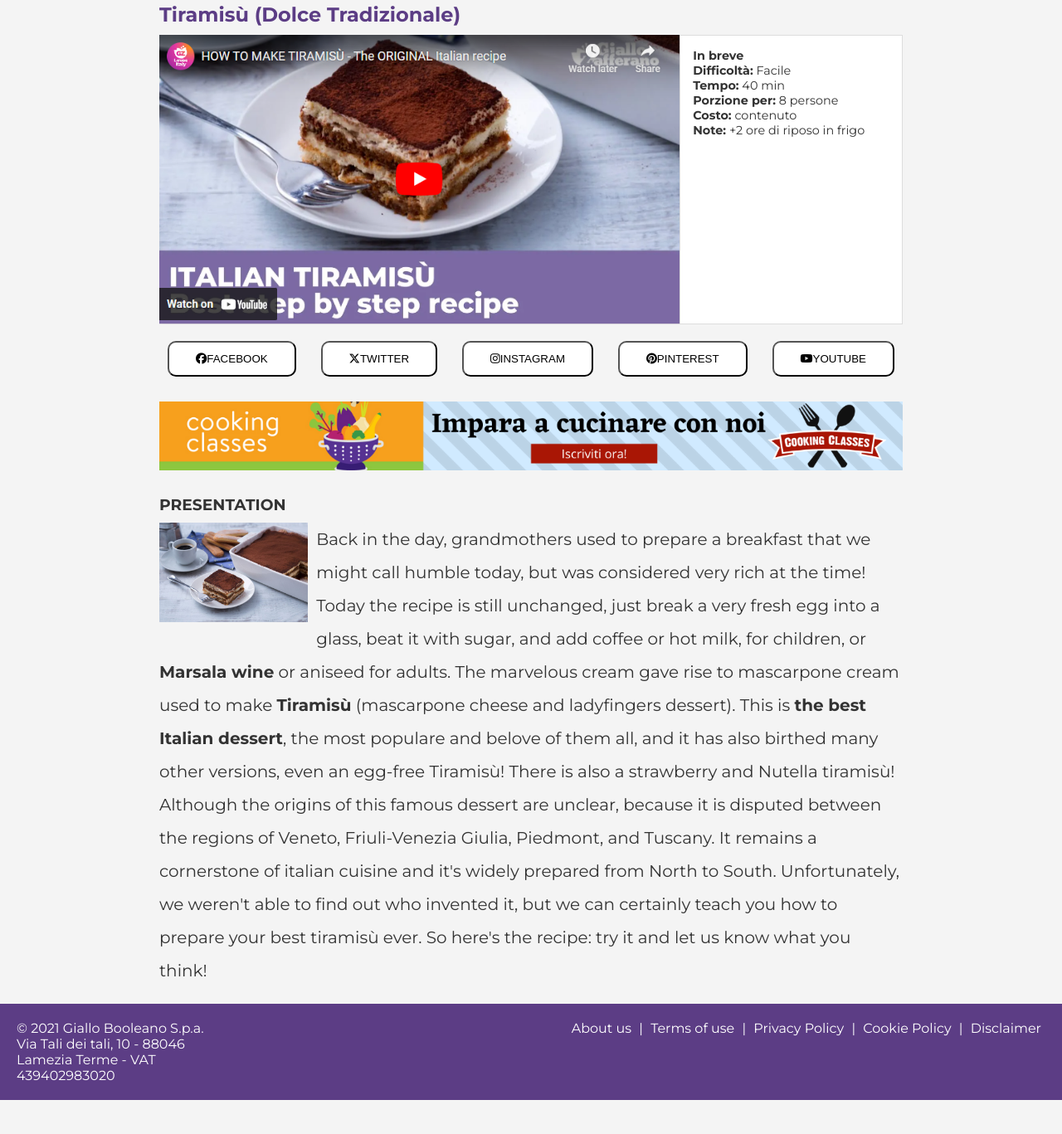
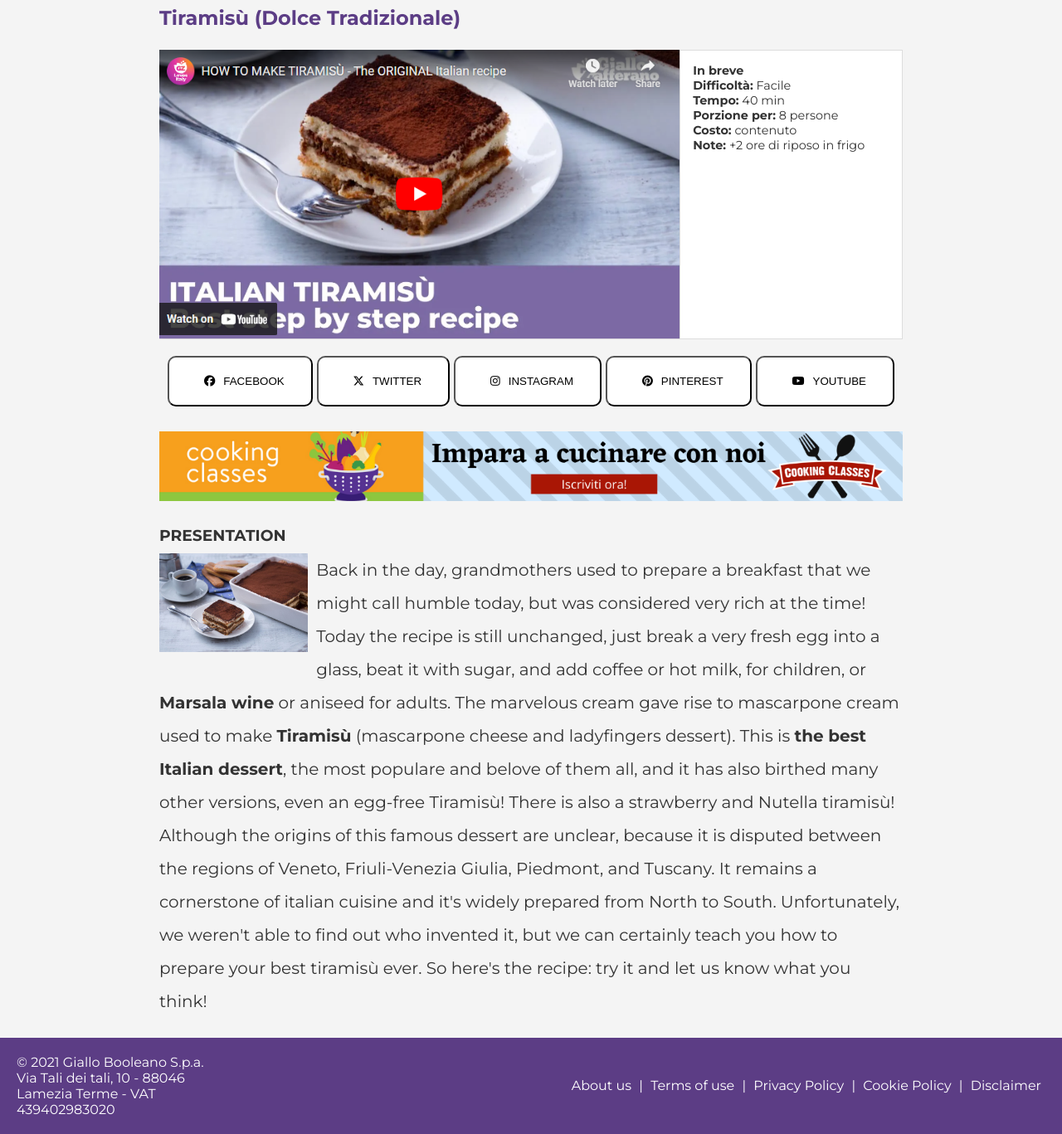
Before and after one commit to Augusto94-coder/htmlcss-responsive-layout, a plain HTML site: page index.html in a window 1280 px wide. Shown: the part 98-1465 px from the top of the page at 83% size. Before the commit the page ends 1424 px from the top, so only its background shows below. Drawn offline with Linux system fonts and the light colour scheme.

Commit message:
piccoli cambiamenti

```diff
--- a/css/main.css
+++ b/css/main.css
@@ -22,7 +22,7 @@ header {
 }
 
 .logo {
-    font-family: 'Nerko One', cursive, bold;
+    font-family: 'Nerko One', cursive;
     color: #ffa500;
     margin: 0;
 }
@@ -30,7 +30,7 @@ header {
 .container {
     width: 70%;
     margin: 0 auto;
-    padding: 20px 0;
+    padding: 1.5rem 0;
 }
 
 .recipe-header h2 {
@@ -40,7 +40,7 @@ header {
 .video-info {
     width: 100%;
     display: flex;
-    margin-top: 10px;
+    margin-top: 1.5rem;
 }
 
 .video {
@@ -71,6 +71,10 @@ header {
     color: black;
     text-decoration: none;
     border-radius: 10px;
+}
+
+.social-btn i {
+    padding: 10px 10px;
 }
 
 .banner img {
@@ -106,13 +110,12 @@ footer {
     background-color: #5c3d85;
     color: white;
     padding: 20px;
-    text-align: center;
+    align-items: center;
 }
 
 footer p {
     width: 20%;
     text-align: left;
-    ;
 }
 
 footer nav a {
```
Also changed, not shown: index.html (+8 -2 lines).
